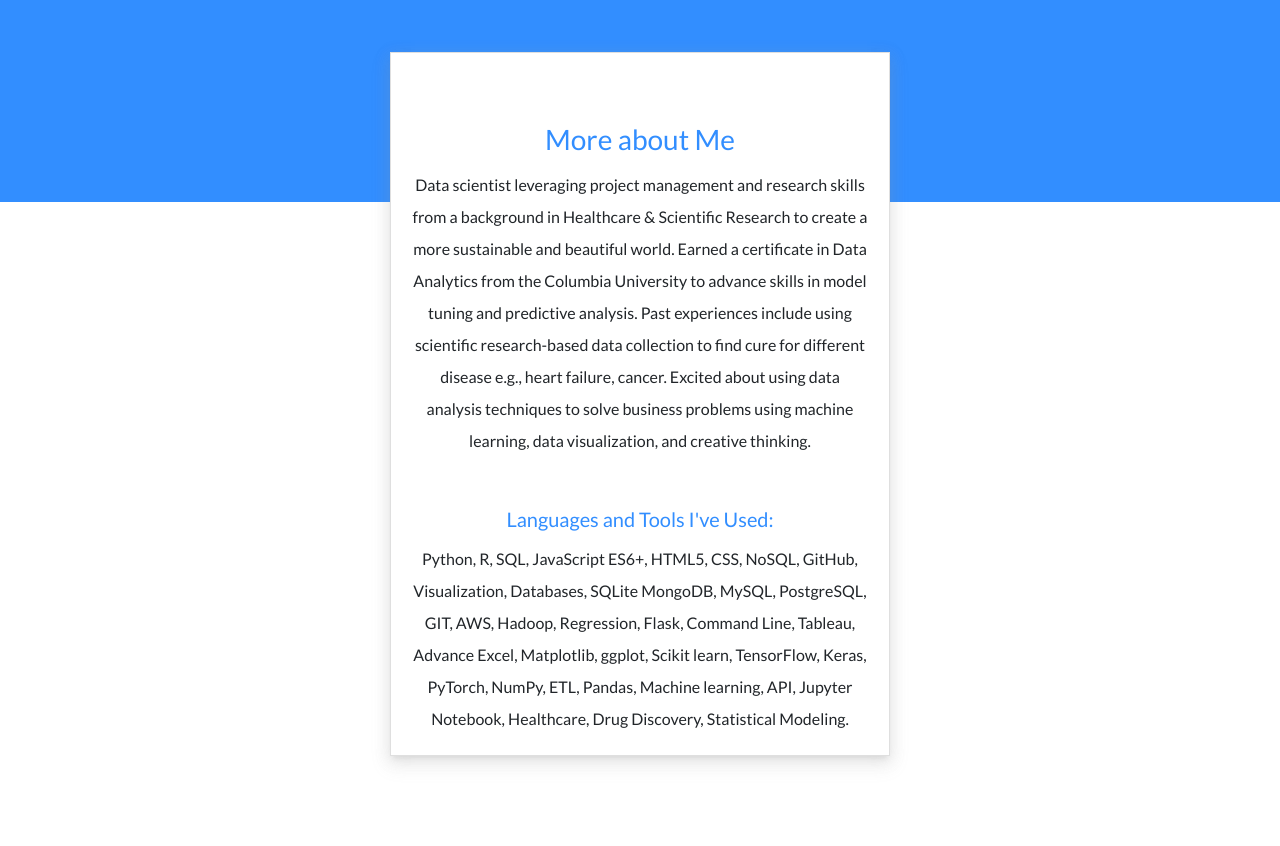
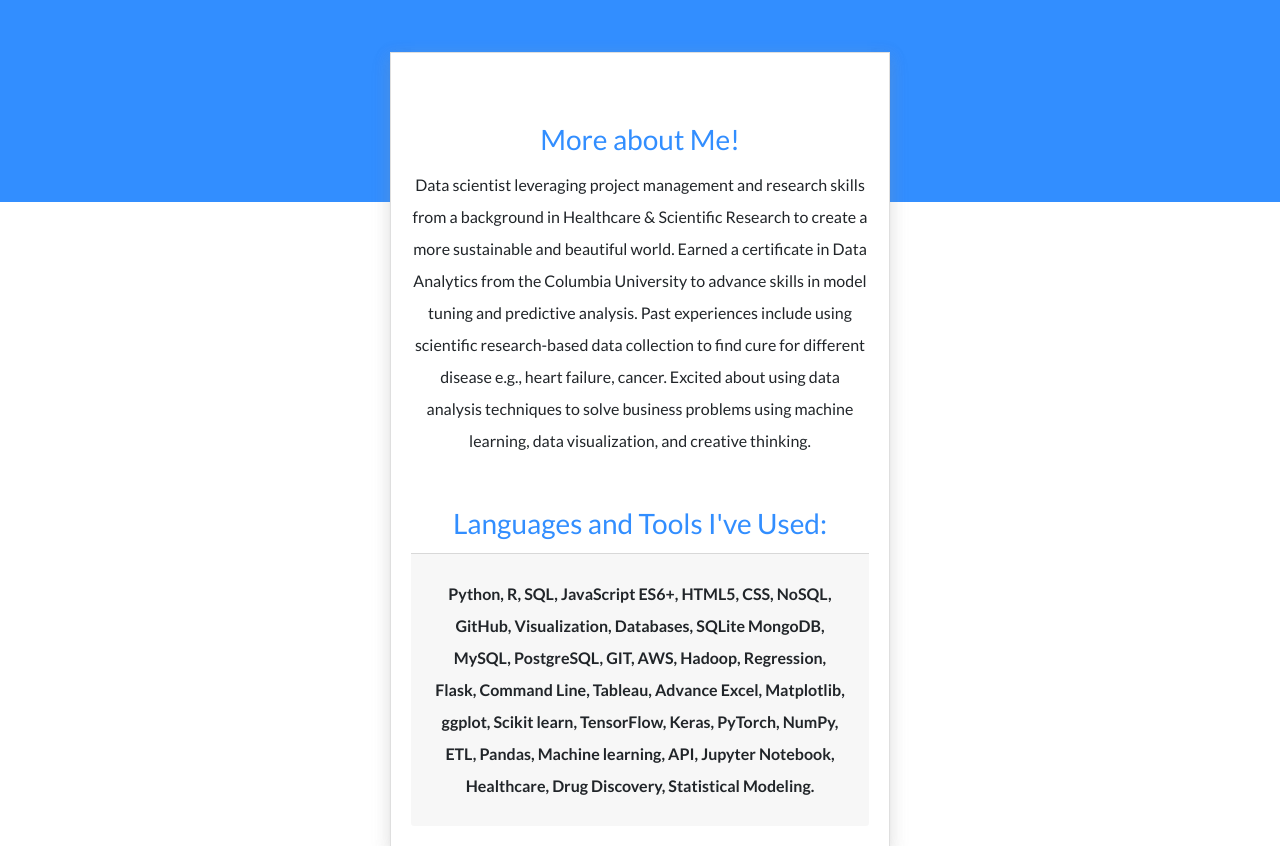
Before and after one commit to NishatSultana3538/Nishat_Portfolio, a plain HTML site: page index.html in a window 1280 px wide. Shown: the part 860-1706 px from the top of the page. Drawn offline with nearby package versions, Linux system fonts and the light colour scheme.

Commit message:
add content

```diff
--- a/index.html
+++ b/index.html
@@ -123,7 +123,7 @@
         <div class="card custom-card">
             <div class="card-body">
 
-                <h3 class="card-title">More about Me</h3>
+                <h3 class="card-title">More about Me!</h3>
                 <p class="card-text">Data scientist leveraging project management and research skills from a background
                     in Healthcare & Scientific Research to create a more sustainable and beautiful world. Earned a
                     certificate in Data Analytics from the Columbia University to advance skills in model tuning and
@@ -131,15 +131,18 @@
                     find cure for different disease e.g., heart failure, cancer. Excited about using data analysis
                     techniques to solve business problems using machine learning, data visualization, and creative
                     thinking. </p>
-                <h5 class="card-title">
+                <h3 class="card-title">
                     Languages and Tools I've Used:
-                </h5>
-                <p class="card-text">
-                    Python, R, SQL, JavaScript ES6+, HTML5, CSS,  NoSQL, GitHub, Visualization, Databases,
-                    SQLite MongoDB, MySQL, PostgreSQL, GIT, AWS, Hadoop, Regression, Flask, Command Line,
-                    Tableau, Advance Excel, Matplotlib, ggplot, Scikit learn, TensorFlow, Keras, PyTorch,
-                    NumPy, ETL, Pandas, Machine learning, API,  Jupyter Notebook, Healthcare, Drug Discovery,
-                    Statistical Modeling.
+                </h3>
+                <div class="p-3 text-center card-footer blue">
+                <p class="p-2 card-text">
+                    <a class="font-weight-bold text-reset text-decoration-none" >
+                        Python, R, SQL, JavaScript ES6+, HTML5, CSS,  NoSQL, GitHub, Visualization, Databases,
+                        SQLite MongoDB, MySQL, PostgreSQL, GIT, AWS, Hadoop, Regression, Flask, Command Line,
+                        Tableau, Advance Excel, Matplotlib, ggplot, Scikit learn, TensorFlow, Keras, PyTorch,
+                        NumPy, ETL, Pandas, Machine learning, API,  Jupyter Notebook, Healthcare, Drug Discovery,
+                        Statistical Modeling.
+                    </a>
                 </p>
             </div>
         </div>
```
